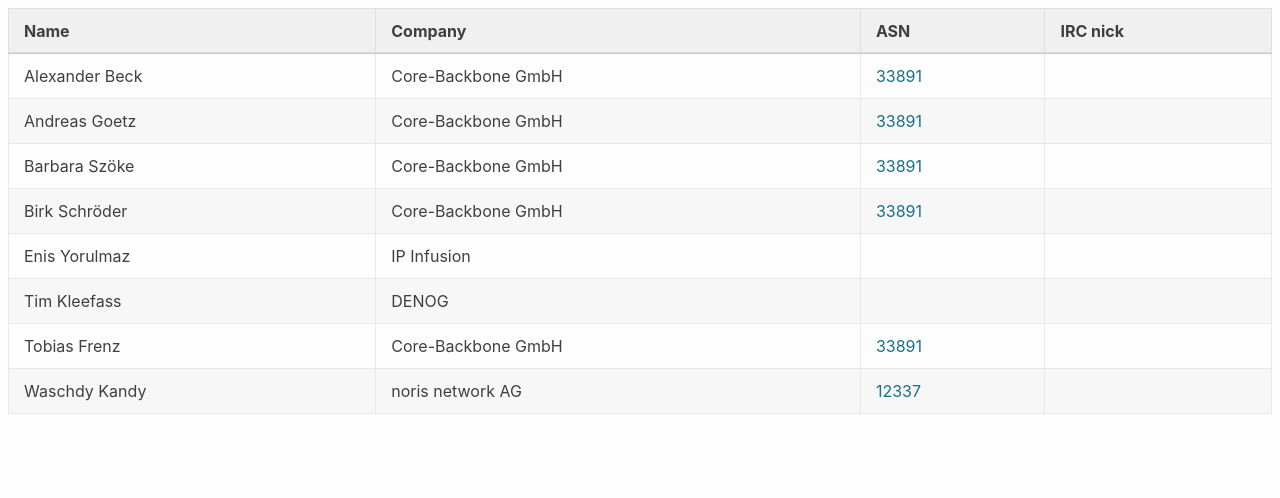
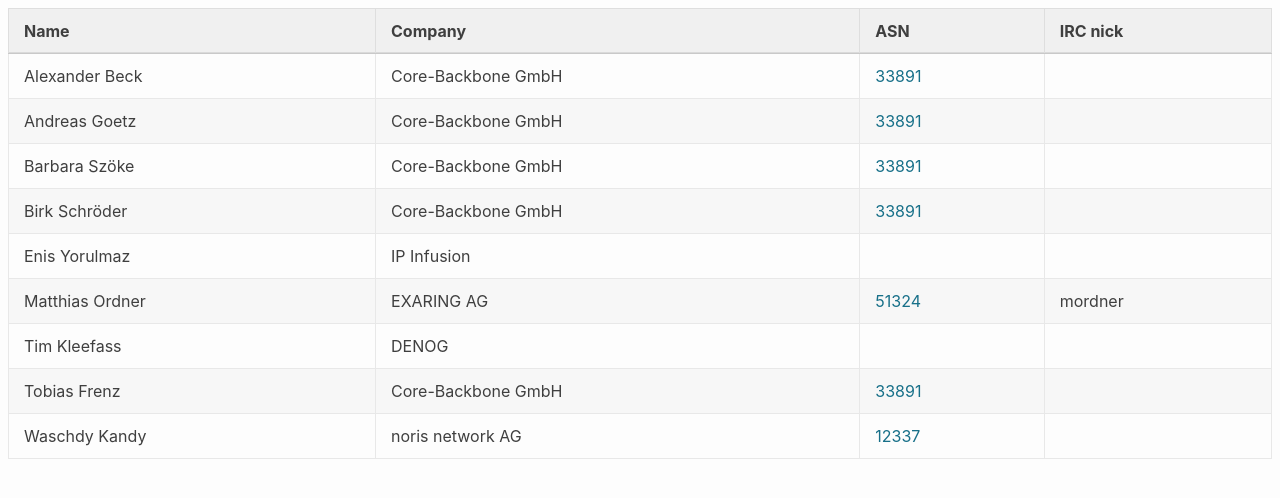
Before and after one commit to denog/pretix-attendeelist, a Jekyll site: the page built from meetup2023_05/index.markdown, in a window 1280 px wide. Shown: the top 498 px of the page. Built offline with Jekyll 4.4.1, drawn with Linux system fonts in a browser that asks for light colours.

Commit message:
Latest data: Fri Jul  7 07:47:49 UTC 2023

```diff
--- a/_data/attendees_denog_meetup_2023_05.json
+++ b/_data/attendees_denog_meetup_2023_05.json
@@ -30,6 +30,12 @@
     "asn": null
   },
   {
+    "name": "Matthias Ordner",
+    "company": "EXARING AG",
+    "irc": "mordner",
+    "asn": "51324"
+  },
+  {
     "name": "Tim Kleefass",
     "company": "DENOG",
     "irc": null,
```
